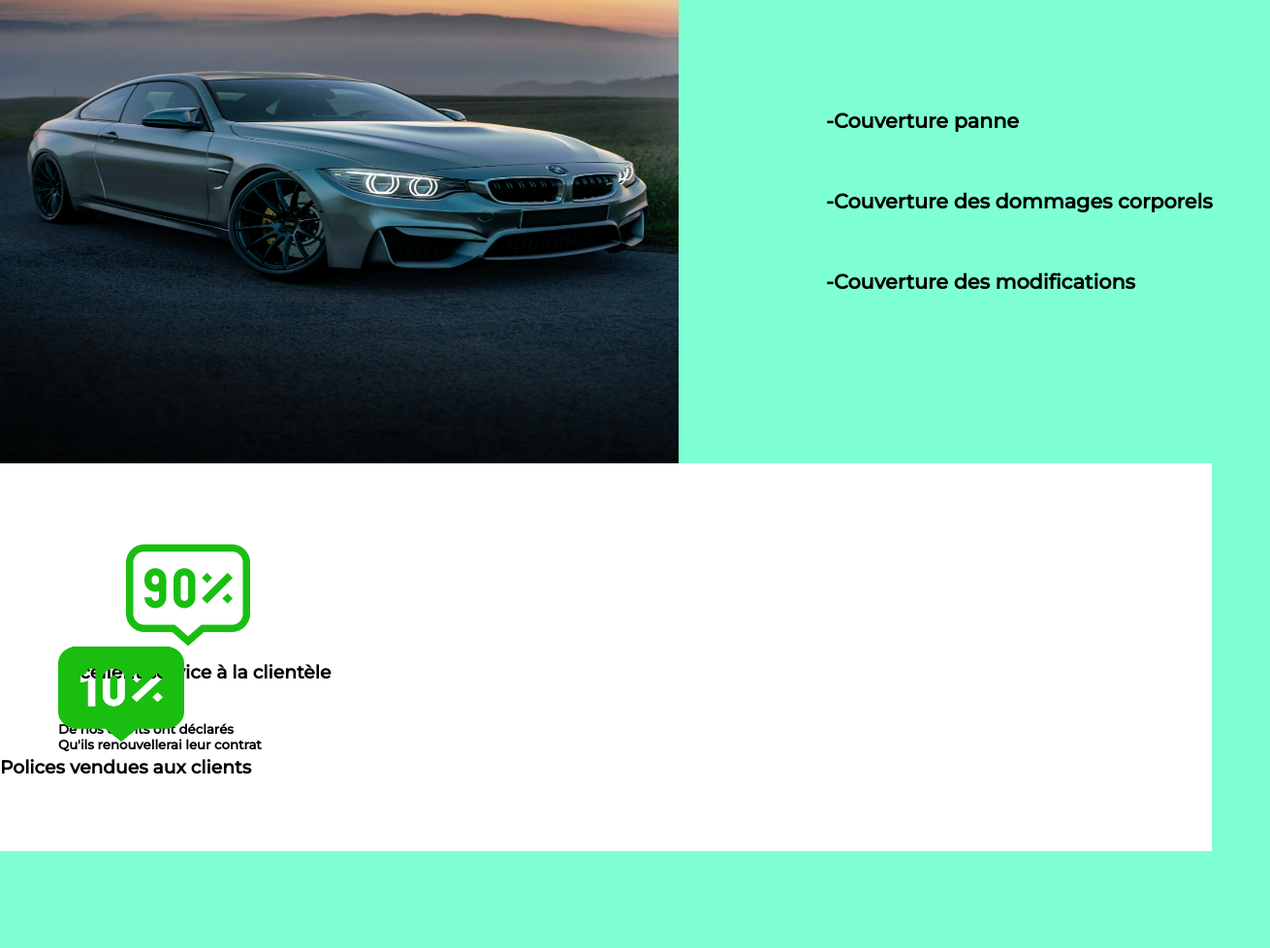
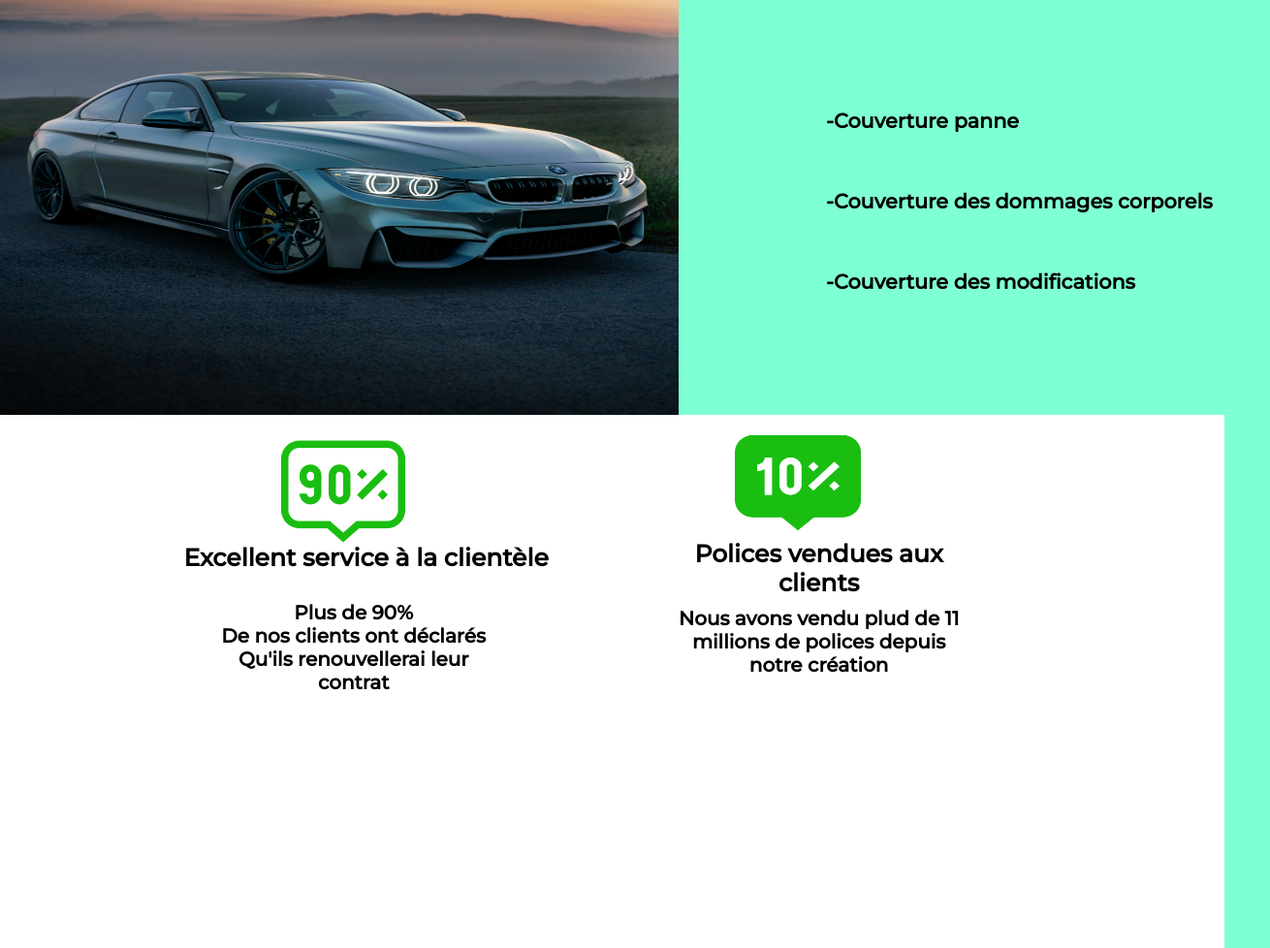
Before and after one commit to Deleau20/ProjetHtml, a plain HTML site: page index.html in a window 1280 px wide. Shown: the part 1847-2825 px from the top of the page at 97% size, 1310 px wide, since content can reach past the window. Before the commit the page ends 2725 px from the top, so only its background shows below. Drawn offline with Linux system fonts and the light colour scheme.

Commit message:
2eme commit

```diff
--- a/css/style.css
+++ b/css/style.css
@@ -389,33 +389,57 @@
 }
 
 .temoi{
-  position: relative;
-  width: 1250px;
-  height: 400px;
+  position: absolute;
+  width: 1263px;
+  height: 550px;
   background-color: white;
-  top: 424px;
+  top: 1400px;
 }
 
-.police{
-  position: absolute;
-  left: px;
-  bottom: 75px;
+.pourcent{
+position: relative;
+left: 23%;
+top: 15px;
+}
+
+.service{
+  position: relative;
+  width: 500px;
+  left: 15%;
+  font-size: 25px;
 }
 
 .dix{
   position: relative;
+  left: 60%;
+  bottom: 410px;
   width: 130px;
   height: 120px;
-  left: 60px;
 }
 
-.service{
+.police{
   position: relative;
-  top: 72px;
-  left: 60px;
+  left: 55%;
+  width: 300px;
+  text-align: center;
+  bottom: 160px;
+  font-size: 25px;
 }
 
-.pourcent{
+.le{
   position: relative;
-  left: 70px;
+  width: 300px;
+  left: 17%;
+  text-align: center;
+  font-size: 20px;
 }
+
+.la{
+  position: relative;
+  width: 300px;
+  left: 55%;
+  bottom: 150px;
+  text-align: center;
+  font-size: 20px;
+
+}
--- a/index.html
+++ b/index.html
@@ -76,16 +76,13 @@
     <h5 class="panne">-Couverture des modifications</h5>
   </div>
 
-  <div class="temoi">
-    <div class="service">
-    <img src="../ProjetHtml/icons/90-percent.png" class="pourcent">
-    <h3>Excellent service à la clientèle <br><br><h5>Plus de 90% <br> De nos clients ont déclarés <br> Qu'ils renouvellerai leur contrat</h5></h3>
-    </div>
+  <span class="temoi">
+      <img src="../ProjetHtml/icons/90-percent.png" class="pourcent">
 
-    <div class="police">
-    <img src="../ProjetHtml/icons/10.png" class="dix">
-    <h3>Polices vendues aux clients</h3>
-    </div>
-  </div>
+      <h3 class="service">Excellent service à la clientèle <br><br><h5 class="le">Plus de 90% <br> De nos clients ont déclarés <br> Qu'ils renouvellerai leur contrat</h5></h3>
+      <h3 class="police">Polices vendues aux clients <br><h5 class="la">Nous avons vendu plud de 11 millions de polices depuis notre création</h5></h3>
+      <img src="../ProjetHtml/icons/10.png" class="dix">
+  </span>
+
 
 </html>
```
